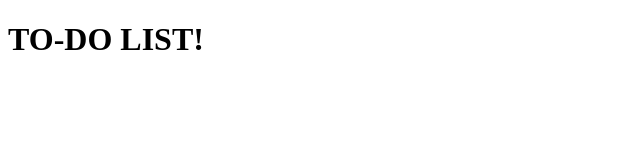
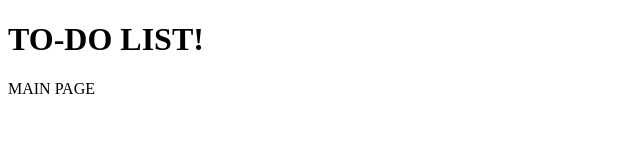
Before and after one commit to rheehot/Developed-by-Jengyoung, a plain HTML site: page index.html in a window 1280 px wide. Shown: the whole page, without its empty margins (0-640 px from the left). Drawn offline with Linux system fonts and the light colour scheme.

Commit message:
메인 페이지 생성

```diff
--- a/index.html
+++ b/index.html
@@ -7,5 +7,6 @@
 </head>
 <body>
     <h1>TO-DO LIST!</h1>
+    <div>MAIN PAGE</div>
 </body>
 </html>
```
